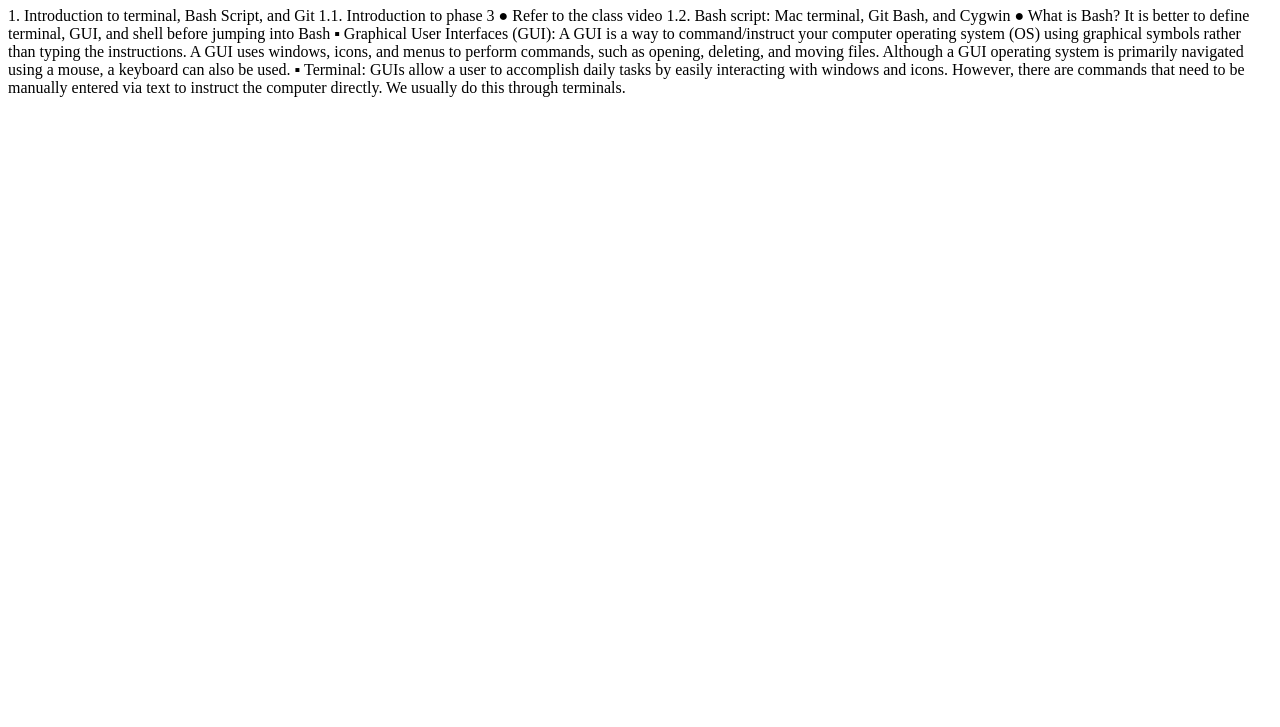
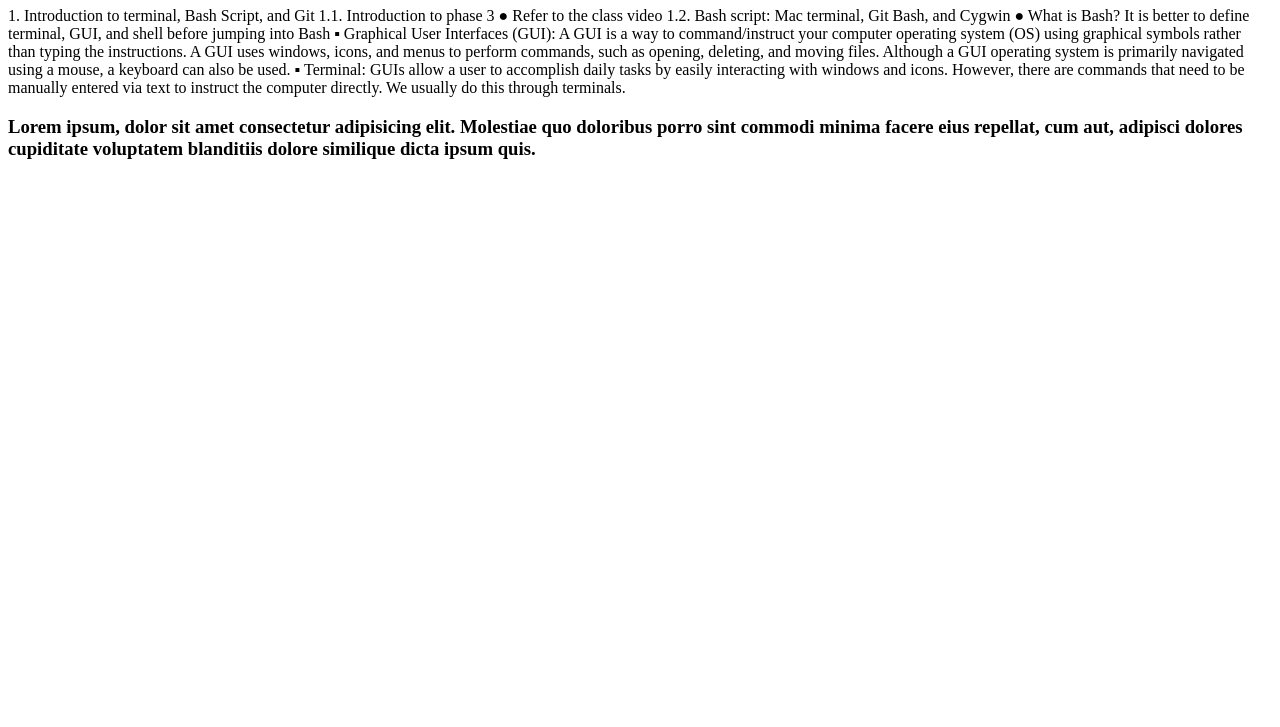
Before and after one commit to neway-k/githubFullstackdeveloper-project1, a plain HTML site: page index.html in a window 1280 px wide. Shown: the part 73-800 px from the top of the page. Drawn offline with Linux system fonts and the light colour scheme.

Commit message:
adding h3

```diff
--- a/index.html
+++ b/index.html
@@ -29,5 +29,6 @@
   interacting with windows and icons. However, there are commands
   that need to be manually entered via text to instruct the computer
   directly. We usually do this through terminals.</p>
+  <h3>Lorem ipsum, dolor sit amet consectetur adipisicing elit. Molestiae quo doloribus porro sint commodi minima facere eius repellat, cum aut, adipisci dolores cupiditate voluptatem blanditiis dolore similique dicta ipsum quis.</h3>
 </body>
 </html>
```
